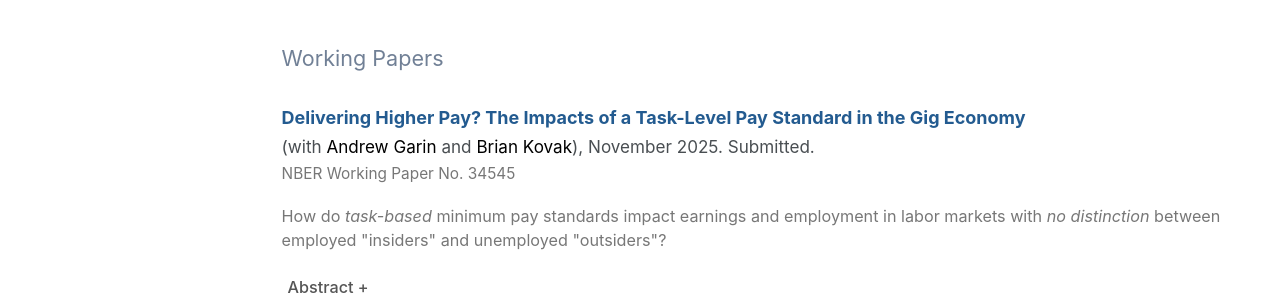
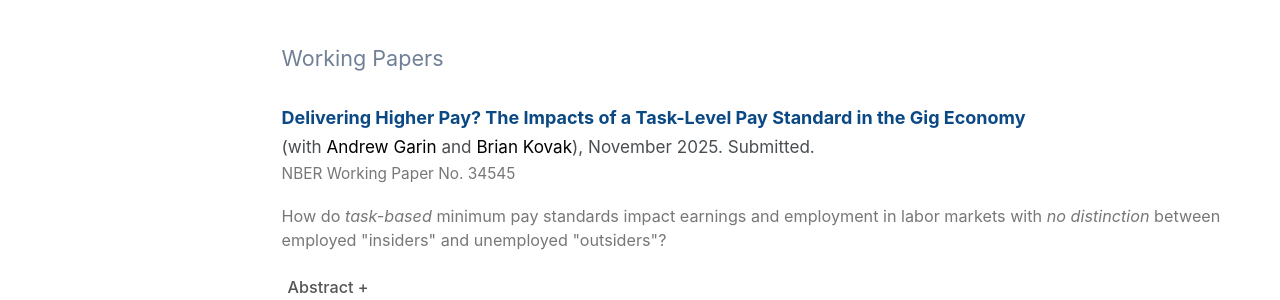
Before and after one commit to yuan-ann/yuan-ann.github.io, a Jekyll site: the page built from _pages/research.md, in a window 1280 px wide. Shown: the part 135-435 px from the top of the page. Built offline with Jekyll 4.4.1, drawn with Linux system fonts in a browser that asks for light colours.

Commit message:
Change link color for paper title in research.md

```diff
--- a/_pages/research.md
+++ b/_pages/research.md
@@ -27,7 +27,7 @@ author_profile: false
 
 <div class="paper">
   <p class="paper-title">
-    <a style="color:rgb(35,91,144);" href=""> <strong> Delivering Higher Pay? The Impacts of a Task-Level Pay Standard in the Gig Economy </strong> </a> <br>
+    <a style="color:rgb(11,73,132);" href=""> <strong> Delivering Higher Pay? The Impacts of a Task-Level Pay Standard in the Gig Economy </strong> </a> <br>
   </p>
 
   <p class="paper-meta">
```
